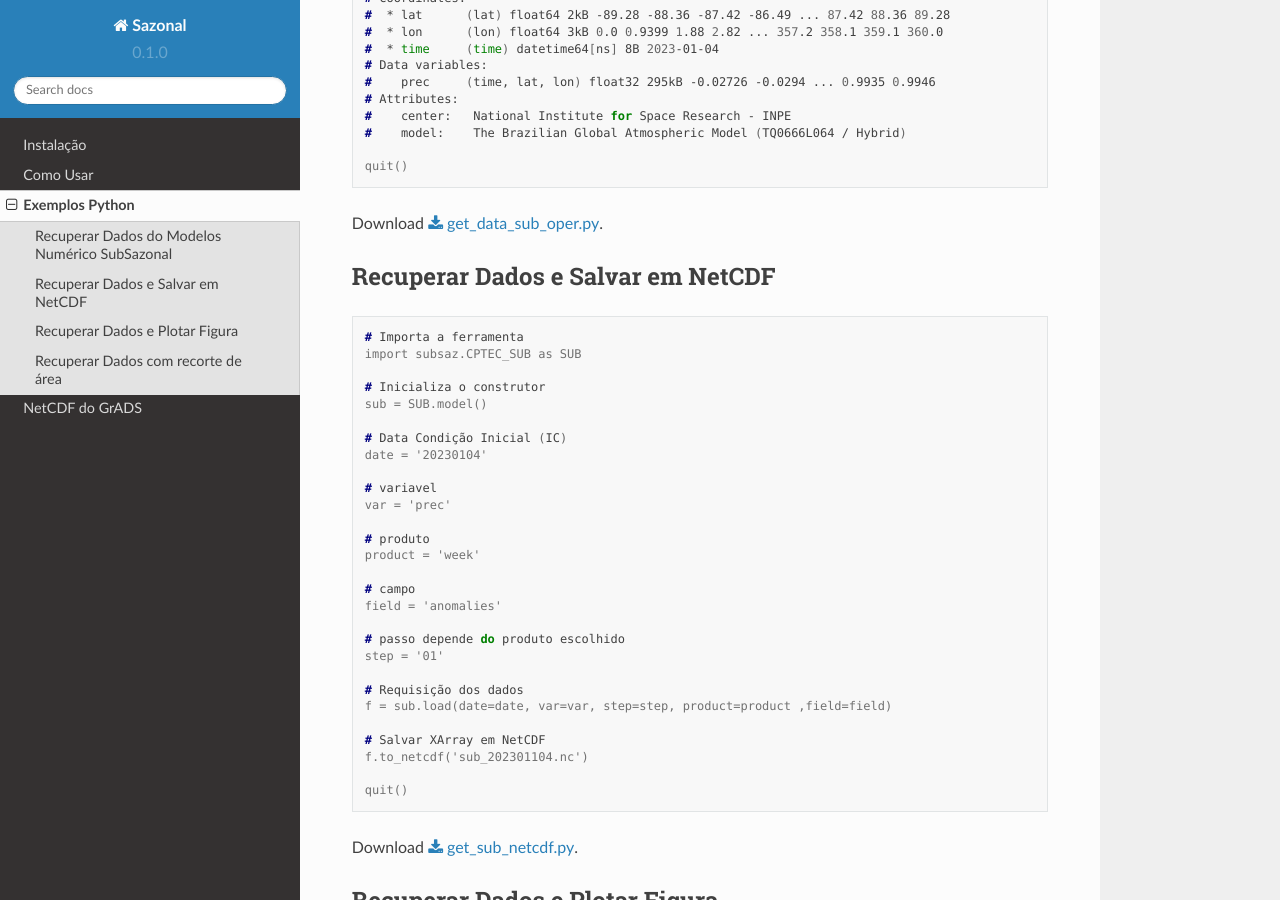
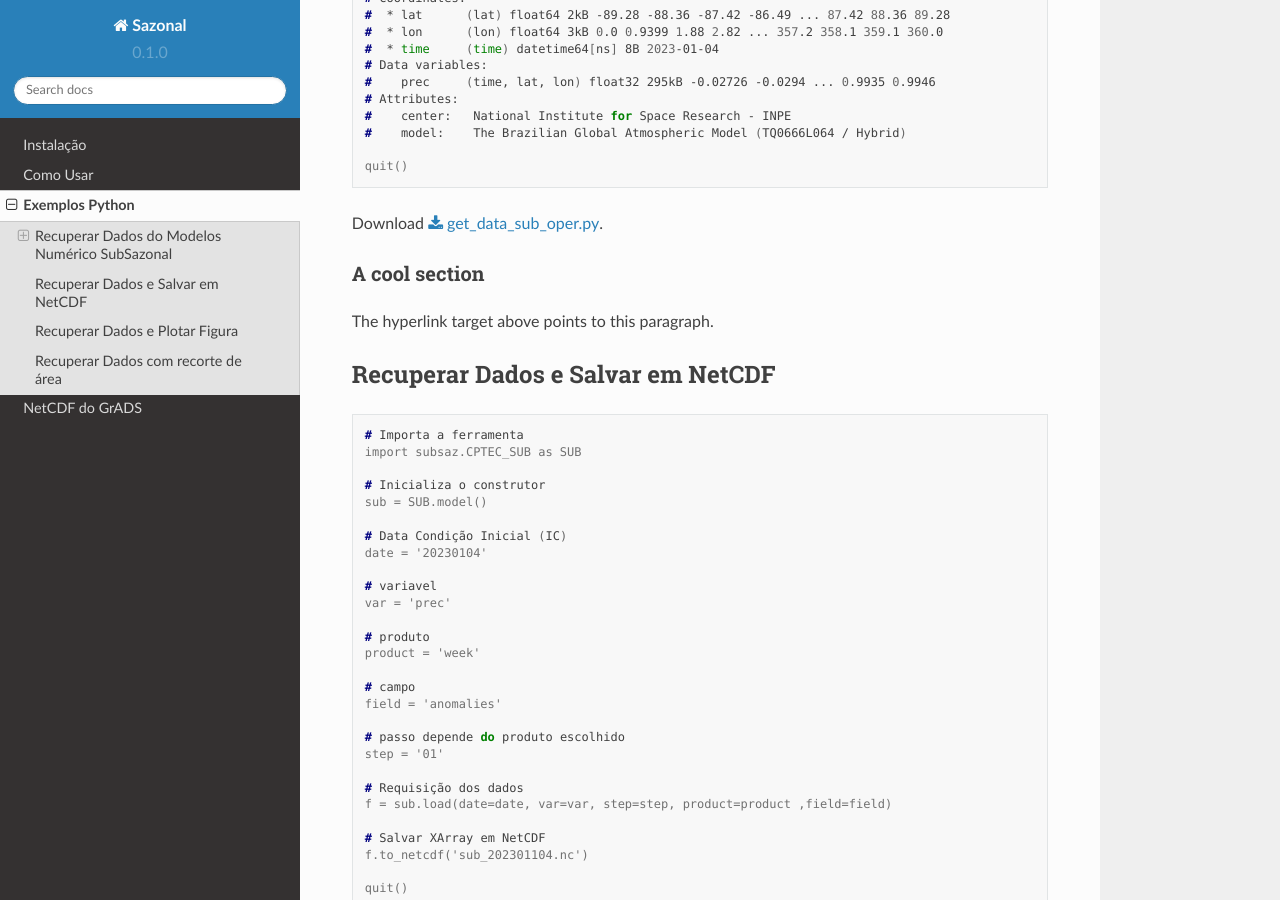
Before and after one commit to framework-CPTEC/Sazonal, a Sphinx documentation site: the page built from docs/source/examplesPython.rst, in a window 1280 px wide and 900 px high, scrolled down 1415 px. Built offline with Sphinx 7.4.7 and the Read the Docs theme 2.0.0, drawn with Linux system fonts in a browser that asks for light colours.

Commit message:
Update examplesPython.rst

```diff
--- a/docs/source/examplesPython.rst
+++ b/docs/source/examplesPython.rst
@@ -81,7 +81,14 @@
 
 Download :download:`get_data_sub_oper.py <examples/get_data_sub_oper.py>`.
 
-.. _refname
+.. _reference-name:
+
+A cool section
+""""""""""""""
+
+.. _target:
+
+The hyperlink target above points to this paragraph.
 
 Recuperar Dados e Salvar em NetCDF
 -------------------------------
```
